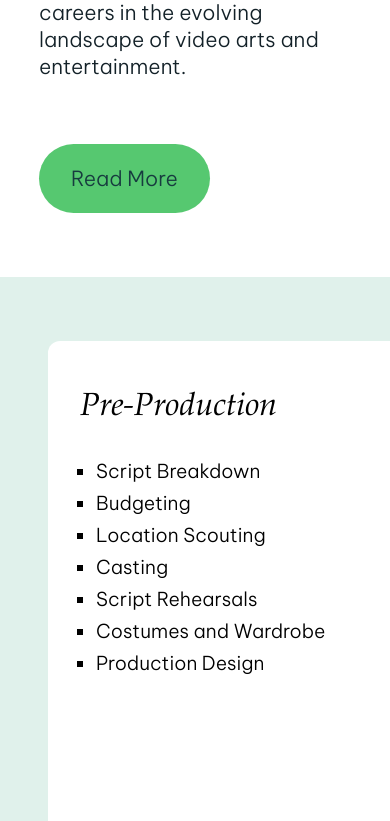
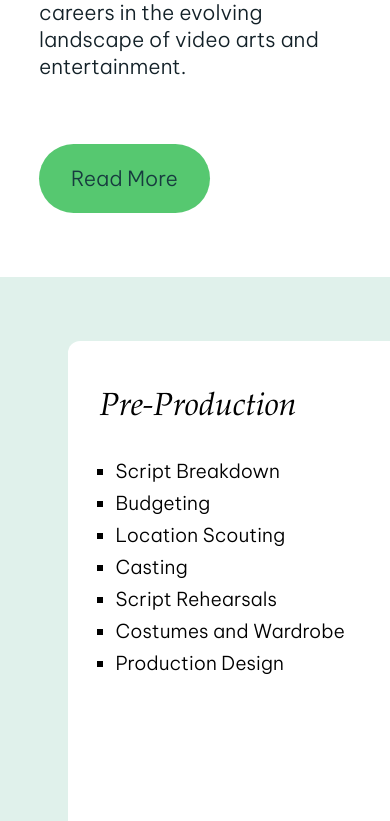
Before and after one commit to levin-achieng-dieto/the-100-films-project, a React (Create React App) app: page / in a window 390 px wide. Shown: the part 2741-3562 px from the top of the page. Built offline with nearby package versions, Linux system fonts and the light colour scheme; no server answers; a web font is replaced by a local one.

Commit message:
form media queries

```diff
--- a/src/Components/Courses/Courses.css
+++ b/src/Components/Courses/Courses.css
@@ -4,10 +4,15 @@
 #e0f1eb
 fff */
 
+.section-three {
+    background-color: #e0f1eb;
+}
+
 .container-three {
-    background-color: #e0f1eb;
+    margin: auto;
     display: flex;
     justify-content: space-between;
+    width: 90%;
 }
 
 .courses {
--- a/src/Components/Footer/Footer.css
+++ b/src/Components/Footer/Footer.css
@@ -49,8 +49,6 @@ fff */
 
 .contacts {
     display: flex;
-    /* justify-content: space-evenly; */
-
 }
 
 .contact-details {
--- a/src/Components/Signup/RegistrationForm.css
+++ b/src/Components/Signup/RegistrationForm.css
@@ -22,11 +22,6 @@ input {
     width: 19rem;
 }
 
-/* #173b3f
-#132128
-#56C870
-#e0f1eb
-fff */
 
 .modal {
     background-color: #132128;
@@ -54,3 +49,14 @@ form {
 form div {
     margin: auto;
 }
+
+@media (max-width: 900px) {
+    .flexing {
+        display: block;
+    }
+
+    .submit-option {
+        display: flex;
+        margin: auto;
+    }
+}
```
